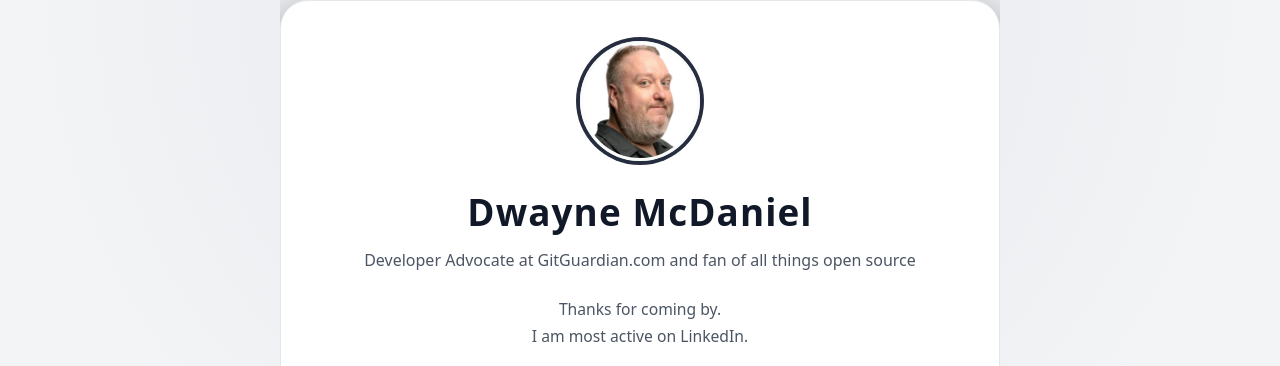
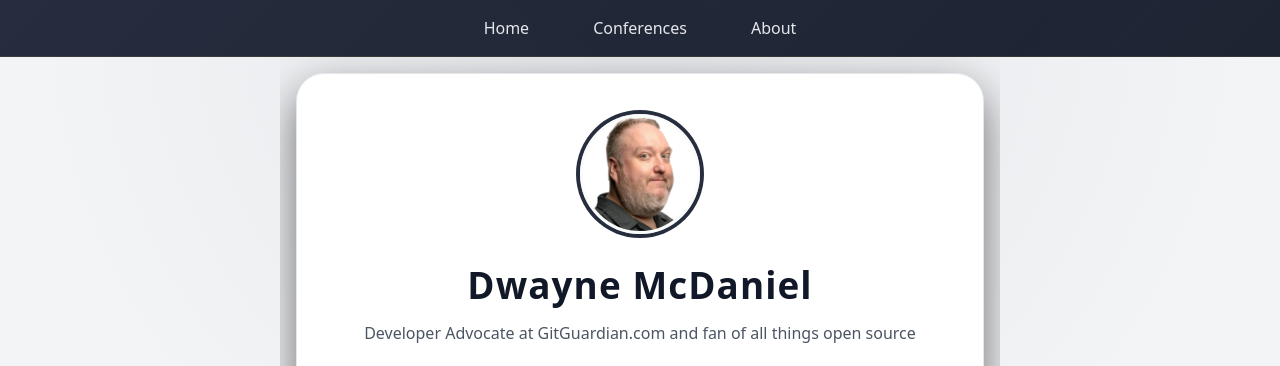
Before and after one commit to mcdwayne/new-dwayne-mcdaniel.com, a plain HTML site: page index.html in a window 1280 px wide. Shown: the top 366 px of the page. Drawn offline with Linux system fonts and the light colour scheme.

Commit message:
added nav menu

```diff
--- a/index.html
+++ b/index.html
@@ -9,6 +9,13 @@
   <link rel="stylesheet" href="https://cdnjs.cloudflare.com/ajax/libs/font-awesome/7.0.1/css/all.min.css">
 </head>
 <body>
+  <nav class="nav" aria-label="Main navigation">
+    <ul class="nav__menu">
+      <li><a class="nav__link" href="./index.html">Home</a></li>
+      <li><a class="nav__link" href="./conferences.html">Conferences</a></li>
+      <li><a class="nav__link" href="./about.html">About</a></li>
+    </ul>
+  </nav>
   <main class="page">
     <section class="profile" aria-label="Dwayne McDaniel profile">
       <img
--- a/styles.css
+++ b/styles.css
@@ -31,11 +31,51 @@ body {
   background: radial-gradient(circle at top, #111827 0%, var(--bg) 60%);
   color: var(--text-main);
   display: flex;
+  flex-direction: column;
   align-items: center;
-  justify-content: center;
-  padding: 1rem;
+  justify-content: flex-start;
+  padding: 0;
   font-size: clamp(14px, 2vw, 16px);
   line-height: 1.5;
+}
+
+/* Navigation */
+.nav {
+  width: 100%;
+  background: linear-gradient(135deg, rgba(15,23,42,0.9), rgba(17,24,39,0.95));
+  border-bottom: 1px solid rgba(249,191,36,0.1);
+  backdrop-filter: blur(4px);
+  position: sticky;
+  top: 0;
+  z-index: 100;
+}
+
+.nav__menu {
+  list-style: none;
+  margin: 0;
+  padding: 0;
+  display: flex;
+  justify-content: center;
+  gap: clamp(1rem, 3vw, 2rem);
+  max-width: 720px;
+  margin: 0 auto;
+  padding: clamp(0.75rem, 2vw, 1rem) clamp(1rem, 3vw, 2rem);
+}
+
+.nav__link {
+  color: var(--text-main);
+  text-decoration: none;
+  font-weight: 500;
+  font-size: clamp(0.9rem, 2vw, 1rem);
+  padding: 0.5rem 1rem;
+  border-radius: 0.5rem;
+  transition: all 0.2s ease;
+}
+
+.nav__link:hover,
+.nav__link:focus {
+  color: var(--accent);
+  background: rgba(249,191,36,0.1);
 }
 
 /* Centered profile card */
@@ -47,8 +87,9 @@ body {
   align-items: center;
   justify-content: flex-start;
   gap: 1rem;
+  padding: 1rem;
   padding-bottom: clamp(1rem, 3vw, 2rem);
-  max-height: 100vh;
+  max-height: calc(100vh - 80px);
   overflow-y: auto;
 }
 
```
Also changed, not shown: about.html (+7 -0 lines), conferences.html (+7 -0 lines).
